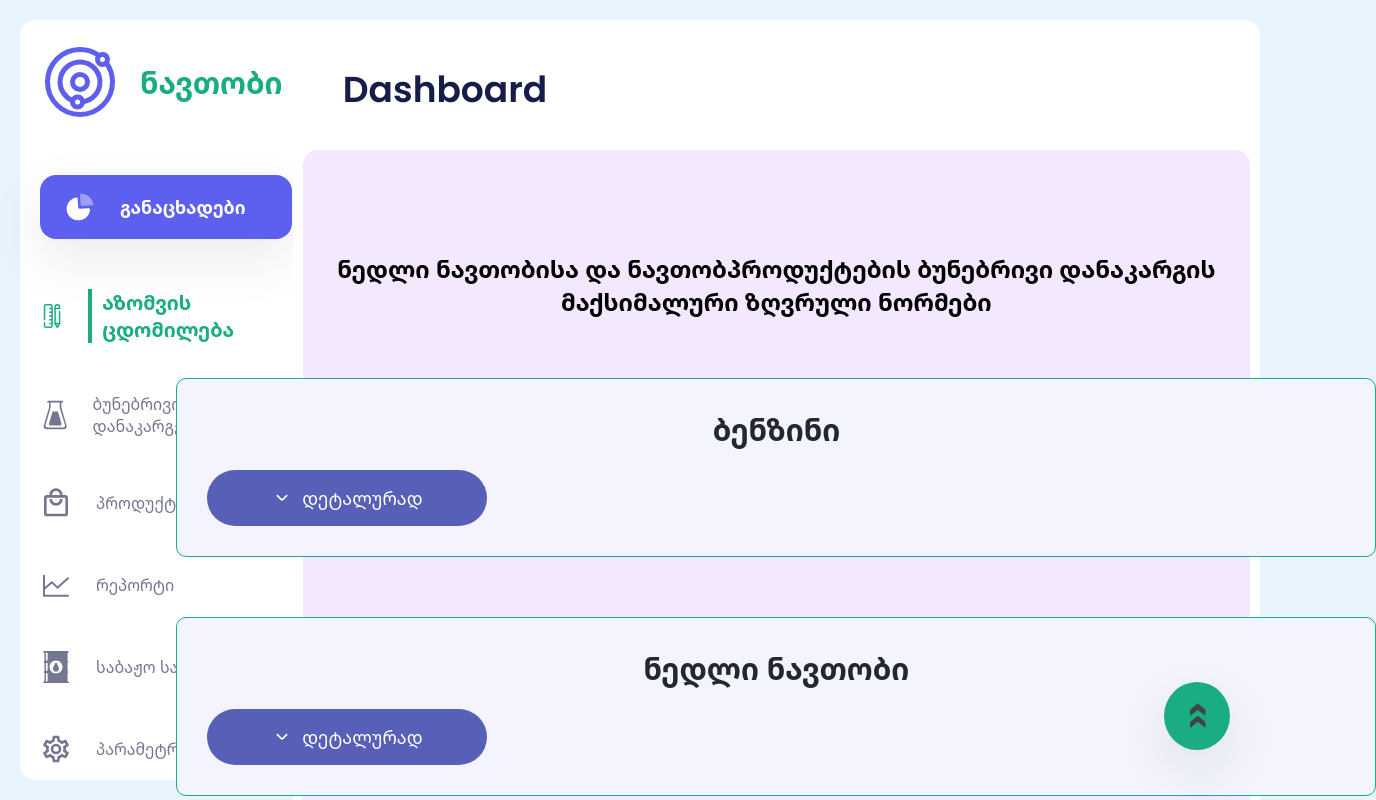
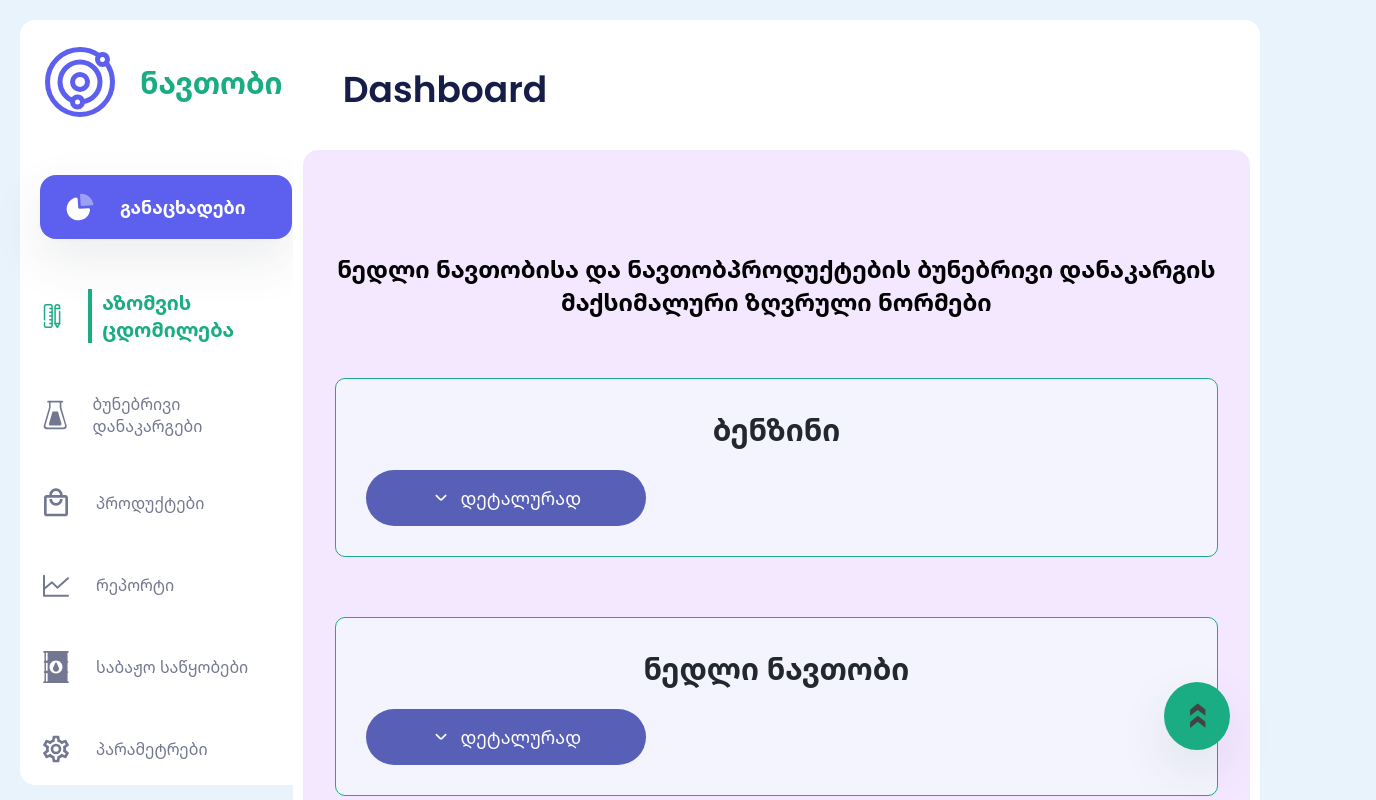
Before and after one commit to irakli85/Oil-Dashboard, a React (Vite) app: page /wastage in a window 1280 px wide. Shown: the top 800 px of the page, 1376 px wide, since content can reach past the window. Built offline with nearby package versions, Linux system fonts and the light colour scheme.

Commit message:
some changes

```diff
--- a/src/components/Measurment.jsx
+++ b/src/components/Measurment.jsx
@@ -129,7 +129,7 @@ export const H4 = styled.h4`
 `
 
 export const Table = styled.table`
-  width: 100rem;
+  width: 100%;
   height: 100%;
   border: solid 2px gray;
   margin-top: 5rem;
--- a/src/styledComponents/DeepDive.jsx
+++ b/src/styledComponents/DeepDive.jsx
@@ -33,7 +33,7 @@ const DiveDivSt = styled.div`
     padding: 3rem;
     border-radius: 1rem;
     border: 1px solid #1aac83;
-    width: 120rem;
+    width: 100%;
     align-items: center;
 `
 
--- a/src/styledComponents/StyledComponents.jsx
+++ b/src/styledComponents/StyledComponents.jsx
@@ -6,7 +6,7 @@ import { useState } from 'react'
 
 export const AsideSty = styled.div`
     width: 22%;
-    height: 100%;
+    height: fit-content;
     background:  #fff;
     border-radius: 1.5rem  0 0 1.5rem;
     padding: 2rem;
```
Also changed, not shown: package.json (+7 -6 lines), 1 other file (tests, documents, lock files or other folders).
